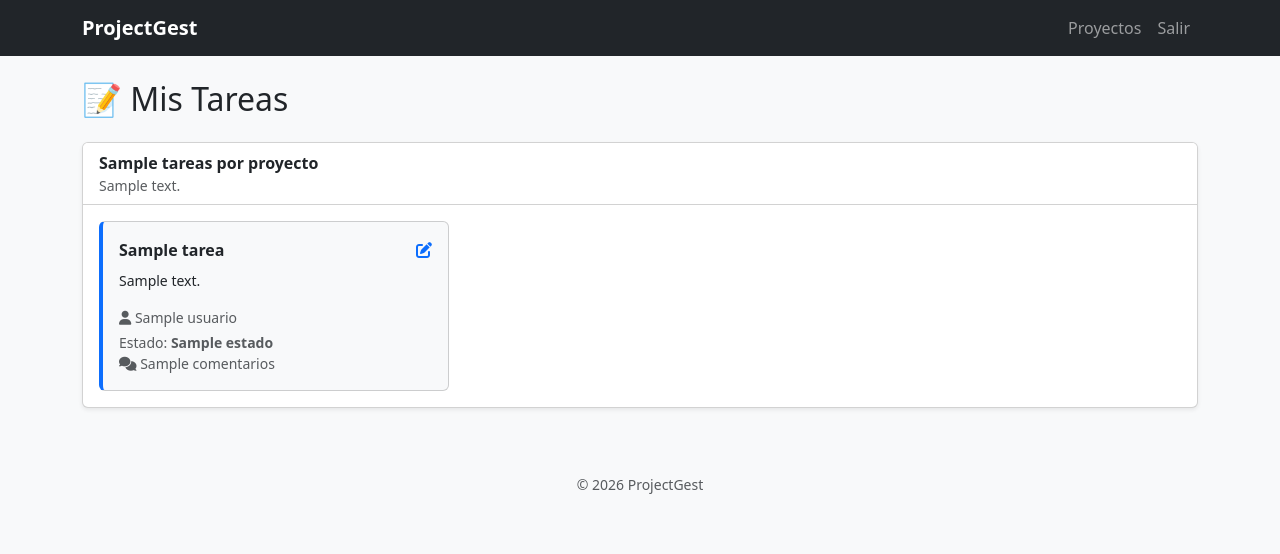
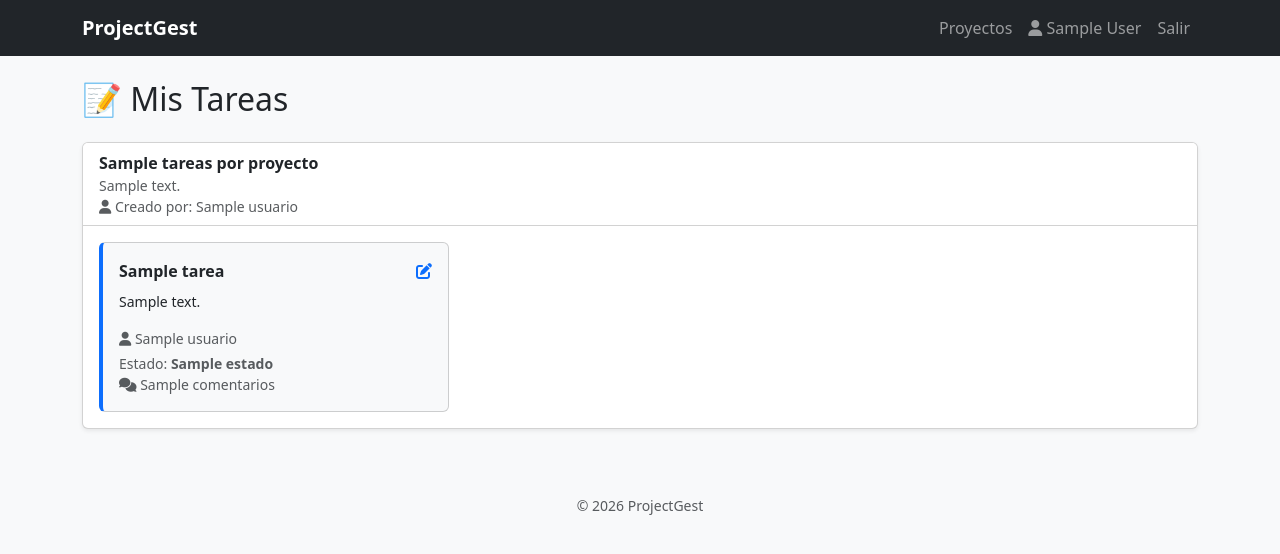
Before and after one commit to tfermoso/projectgest, a PHP site: template src/Views/tarea/index.php in a window 1280 px wide. Shown: the top 554 px of the page. Run offline with PHP 8.4, Linux system fonts and the light colour scheme; the visitor is signed in with stand-in values (Sample User, id 1); the template is opened without the code that fills it: most values are stand-ins (such as "Sample title", 1, 10 or a date in 2020); some libraries are stand-ins or nearby versions.

Commit message:
mostrar nombre usuario

```diff
--- a/src/Controllers/AuthController.php
+++ b/src/Controllers/AuthController.php
@@ -48,6 +48,7 @@ class AuthController extends Controller
         if ($usuario && password_verify($_POST['password'], $usuario->password)) {
             // Credenciales correctas
             $_SESSION['user_id'] = $usuario->usuario_id;
+            $_SESSION['user_name'] = $usuario->nombre;
             header('Location: ' . BASE_URL . 'proyecto');
             exit;
         } else {
--- a/src/Views/tarea/index.php
+++ b/src/Views/tarea/index.php
@@ -1,5 +1,6 @@
 <!DOCTYPE html>
 <html lang="es">
+
 <head>
     <meta charset="UTF-8">
     <title>Mis Tareas · ProjectGest</title>
@@ -15,9 +16,11 @@
         .task-disabled {
             opacity: 0.4;
         }
+
         .project-muted {
             opacity: 0.6;
         }
+
         .task-card {
             background-color: #f8f9fa;
             border-left: 4px solid #0d6efd;
@@ -35,6 +38,13 @@
                 <ul class="navbar-nav">
                     <li class="nav-item">
                         <a href="<?= BASE_URL ?>proyecto" class="nav-link">Proyectos</a>
+                    </li>
+                    <!--Mostrar nombre usuario logueado-->
+                    <li class="nav-item">
+                        <a href="#" class="nav-link">
+                            <i class="fas fa-user"></i>
+                            <?= htmlspecialchars($_SESSION['user_name']) ?>
+                        </a>
                     </li>
                     <li class="nav-item">
                         <a href="<?= BASE_URL ?>auth/logout" class="nav-link">Salir</a>
@@ -59,6 +69,11 @@
                     <p class="small text-muted mb-0">
                         <?= htmlspecialchars($proyecto->descripcion) ?>
                     </p>
+                    <!--Mostrar el usuario creador del proyecto-->
+                    <p class="small text-muted mb-0">
+                        <i class="fas fa-user"></i>
+                        Creado por: <?= htmlspecialchars($proyecto->usuario->nombre) ?>
+                    </p>
                 </div>
 
                 <div class="card-body">
@@ -77,10 +92,8 @@
                                             <strong><?= htmlspecialchars($tarea->titulo) ?></strong>
 
                                             <?php if ($esMia): ?>
-                                            <a href="#"
-                                               data-bs-toggle="modal"
-                                               data-bs-target="#modalEditarTarea<?= $tarea->tarea_id ?>"
-                                               title="Editar tarea">
+                                                <a href="#" data-bs-toggle="modal"
+                                                    data-bs-target="#modalEditarTarea<?= $tarea->tarea_id ?>" title="Editar tarea">
                                                     <i class="fas fa-edit"></i>
                                                 </a>
                                             <?php endif; ?>
@@ -116,8 +129,7 @@
                                     <div class="modal-dialog">
                                         <div class="modal-content">
 
-                                        <form method="POST"
-                                              action="<?= BASE_URL ?>tarea/editar/<?= $tarea->tarea_id ?>">
+                                            <form method="POST" action="<?= BASE_URL ?>tarea/editar/<?= $tarea->tarea_id ?>">
 
                                                 <div class="modal-header">
                                                     <h5 class="modal-title">
@@ -130,8 +142,7 @@
 
                                                     <div class="mb-3">
                                                         <label class="form-label">Comentarios</label>
-                                                    <textarea name="comentarios"
-                                                              class="form-control"
+                                                        <textarea name="comentarios" class="form-control"
                                                             rows="3"><?= htmlspecialchars($tarea->comentarios) ?></textarea>
                                                     </div>
 
@@ -182,4 +193,5 @@
 
     <script src="https://cdn.jsdelivr.net/npm/bootstrap@5.3.2/dist/js/bootstrap.bundle.min.js"></script>
 </body>
+
 </html>
```
Also changed, not shown: src/Views/proyecto/editar.php (+7 -0 lines), src/Views/proyecto/index.php (+10 -2 lines), src/Views/proyecto/nuevo.php (+7 -0 lines). Lines whose indentation alone changed are shown as unchanged.
